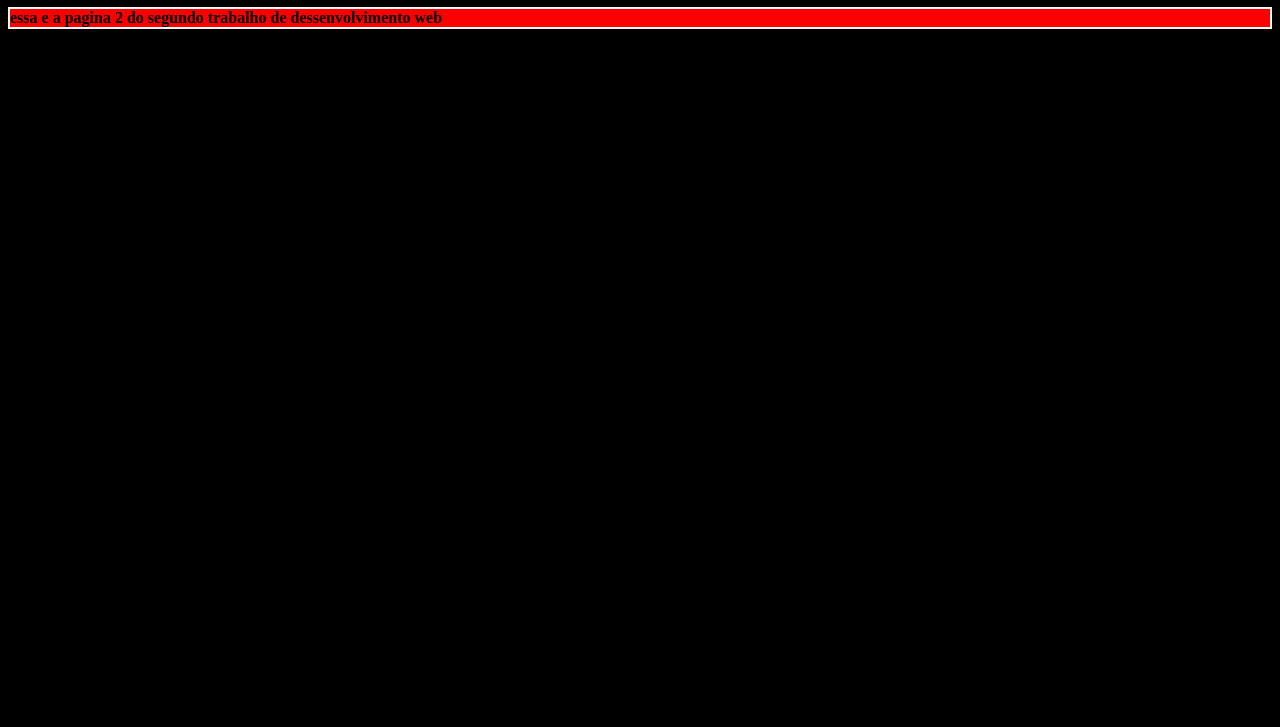
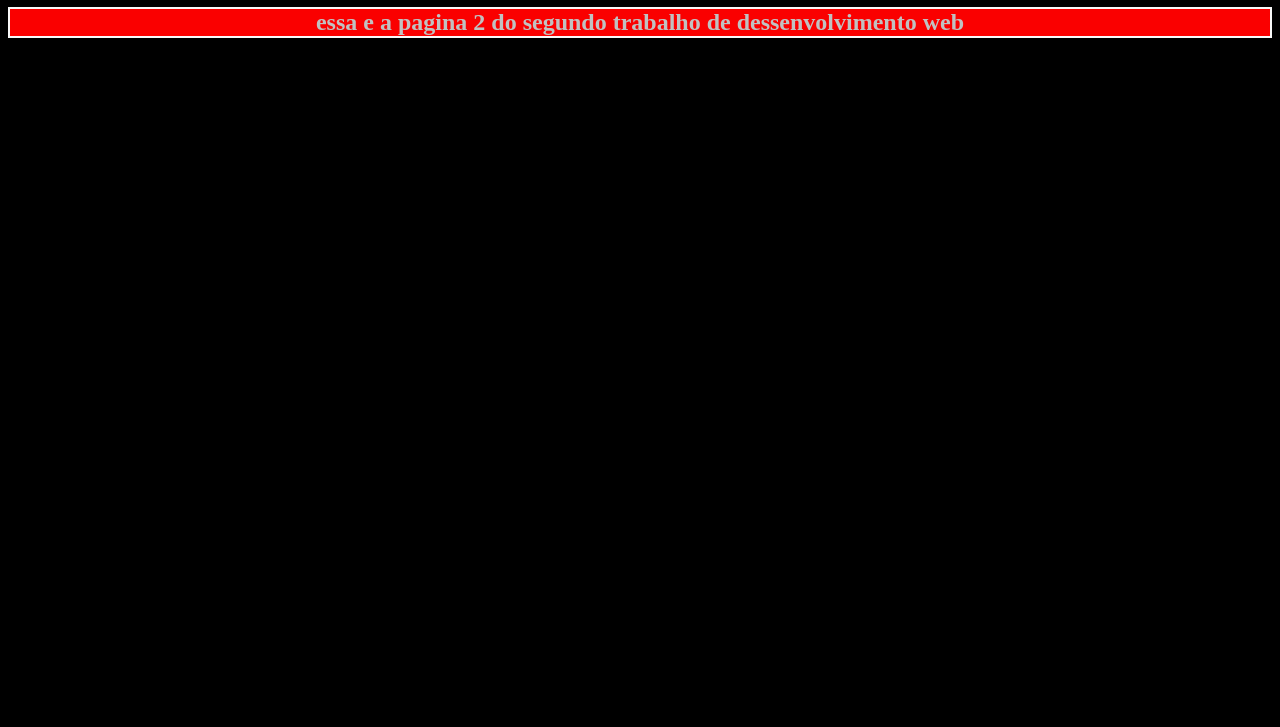
Before and after one commit to HugoWatzl/desenvolvimento-web-2024.1, a plain HTML site: page trabalho 2/2/index.html in a window 1280 px wide. Shown: the part 73-800 px from the top of the page. Drawn offline with Linux system fonts and the light colour scheme.

Commit message:
commit final trab 2

```diff
--- a/trabalho 2/2/index.html
+++ b/trabalho 2/2/index.html
@@ -8,8 +8,9 @@
         body{
             background-color: black;
         }
-  h4 {
-            color: rgb(0, 0, 0);
+        h2 {
+            text-align: center;
+            color: rgb(193, 193, 193);
             background-color: rgb(250, 0, 0);
             border: 2px solid rgb(248, 248, 248);
         }
@@ -17,7 +18,7 @@
 </head>
 <body>
     <h1> Trabalho 2 </h1>
-    <h4> essa e a pagina 2 do segundo trabalho de dessenvolvimento web </h4>
+    <h2> essa e a pagina 2 do segundo trabalho de dessenvolvimento web </h2>
 
 </body>
 </html>
```
Also changed, not shown: trabalho 2/1/index.html (+3 -2 lines).
